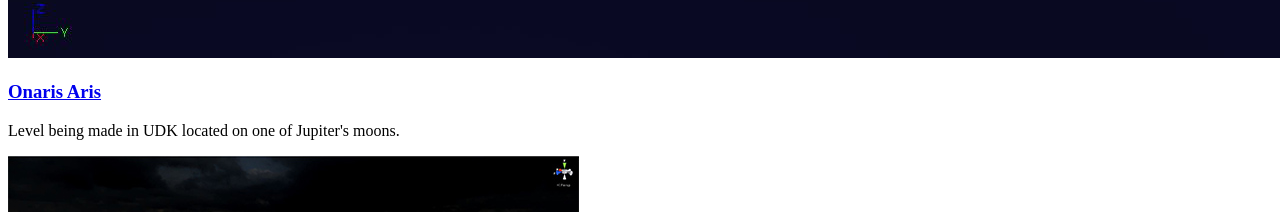
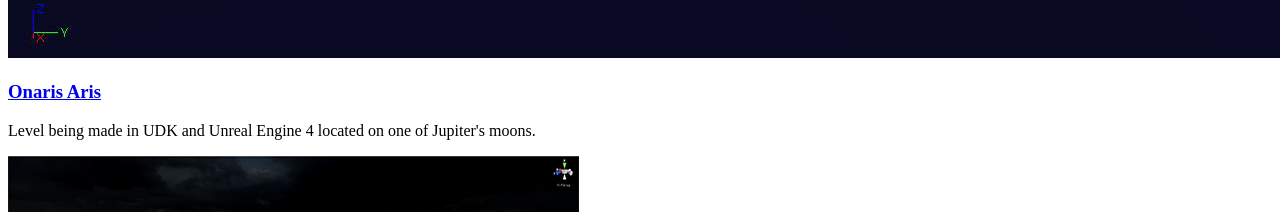
Before and after one commit to shiv217/shiv217.github.io, a plain HTML site: page index.html in a window 1280 px wide. Shown: the part 2300-2512 px from the top of the page. Drawn offline with Linux system fonts and the light colour scheme; a script that the page names is missing.

Commit message:
project description change
changed onaris aris description

```diff
--- a/index.html
+++ b/index.html
@@ -116,7 +116,7 @@
 												<section class="highlight highlight-two">
 													<a href="OnerisAris.html" class="image image-full"><img src="images/onerisAris.jpg" alt="Oneris Aris" /></a>
 													<h3><a href="OnerisAris.html">Onaris Aris</a></h3>
-													<p>Level being made in UDK located on one of Jupiter's moons.</p>
+													<p>Level being made in UDK and Unreal Engine 4 located on one of Jupiter's moons.</p>
 													<ul class="actions">
 														<!--<li><a href="#" class="button button-style3">Learn More</a></li>-->
 													</ul>
```
Also changed, not shown: 2 other files.
